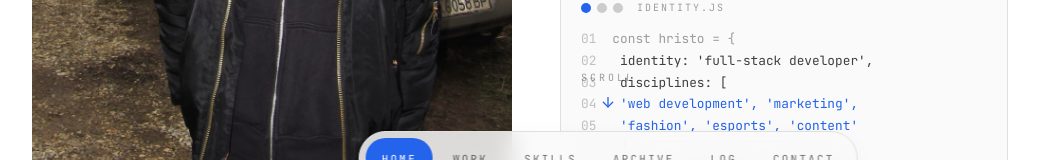
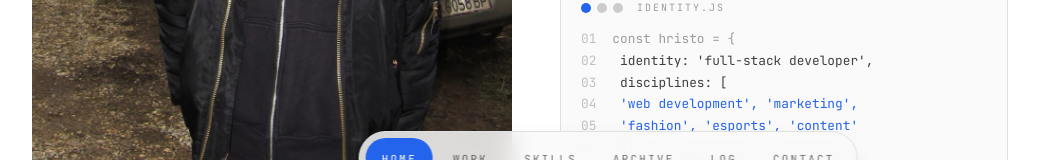
Before and after one commit to icakii/portfolio-web, a React (Vite) app: page / in a window 1280 px wide. Shown: the part 595-755 px from the top of the page, without its empty margins (32-1071 px from the left). Built offline with nearby package versions, Linux system fonts and the light colour scheme; no server answers.

Commit message:
Remove the fixed scroll cue from the hero section
It was position:fixed so it stayed glued to the screen and overlapped later content (like the bio text) as the user scrolled past the hero.

```diff
--- a/src/components/portfolio/HeroSection.jsx
+++ b/src/components/portfolio/HeroSection.jsx
@@ -1,7 +1,7 @@
 import React, { useEffect, useRef, useState } from "react";
 import { motion, useScroll, useTransform } from "framer-motion";
 import { Image } from "@/components/ui/image";
-import { ArrowDown, Circle, Eye } from "lucide-react";
+import { Circle, Eye } from "lucide-react";
 import HERO_IMG from "@/assets/images/hero-portrait.jpg";
 
 const VIEWS_NAMESPACE = "hristo-varbanov-portfolio";
@@ -25,7 +25,6 @@ export default function HeroSection() {
   const yLeft = useTransform(scrollYProgress, [0, 1], [0, -120]);
   const yRight = useTransform(scrollYProgress, [0, 1], [0, 120]);
   const ghostY = useTransform(scrollYProgress, [0, 1], [0, -200]);
-  const cueOpacity = useTransform(scrollYProgress, [0, 0.12], [1, 0]);
 
   const [views, setViews] = useState(null);
   useEffect(() => {
@@ -134,17 +133,6 @@ export default function HeroSection() {
           </motion.div>
         </motion.div>
       </div>
-
-      {/* Scroll cue */}
-      <motion.div
-        style={{ opacity: cueOpacity }}
-        className="pointer-events-none fixed bottom-24 left-1/2 z-30 hidden -translate-x-1/2 flex-col items-center gap-2 md:flex"
-      >
-        <span className="font-mono text-[10px] uppercase tracking-[0.3em] text-foreground/40">Scroll</span>
-        <motion.div animate={{ y: [0, 8, 0] }} transition={{ repeat: Infinity, duration: 1.8 }}>
-          <ArrowDown size={16} className="text-primary" />
-        </motion.div>
-      </motion.div>
     </section>
   );
 }
```
